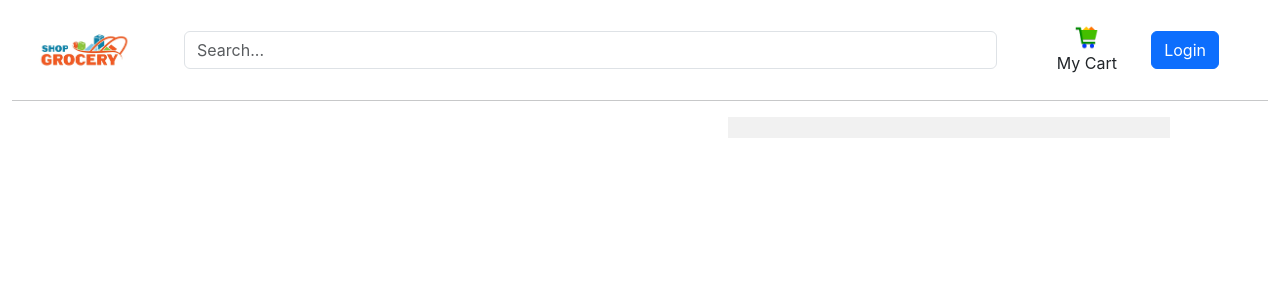
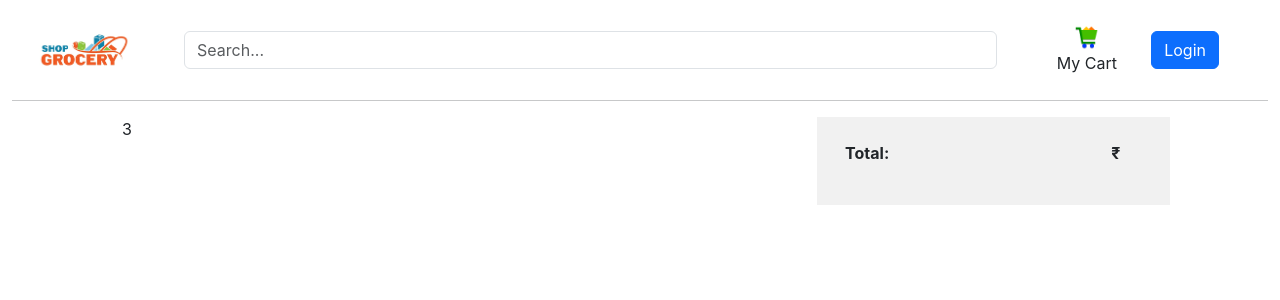
Before and after one commit to Thaanish2708/Grocery_site, a React (Create React App) app: page /placeOrder in a window 1280 px wide. Shown: the top 300 px of the page. Built offline with nearby package versions, Linux system fonts and the light colour scheme.

Commit message:
Checkout

```diff
--- a/src/Components/Cart.jsx
+++ b/src/Components/Cart.jsx
@@ -121,7 +121,7 @@ function Cart({openModal, handleAddToCart, closeModal, isModalOpen, id, setId, L
                                 fontSize: "16px",
                                 transition: "background-color 0.3s",
                                 border: "1px solid rgb(49, 134, 22)",
-                            }} onMouseEnter={onHoverIn} onMouseLeave={onHoverOut} onClick={()=>{navigate('/placeOrder')}}>Proceed to Pay</button>
+                            }} onMouseEnter={onHoverIn} onMouseLeave={onHoverOut} onClick={()=>{navigate('/placeOrder')}} disabled={cartData.cartItemsCount==0}>Proceed to Pay</button>
 
                         </div>
                         <div style={{
--- a/src/Components/CheckoutComp.jsx
+++ b/src/Components/CheckoutComp.jsx
@@ -3,7 +3,7 @@ import OrderCard from './OrderCard';
 
 function CheckoutComp(props) {
   const [fetchedProductData, setFetchedProductData] = useState([]); // Use state to store fetched product data
-
+  const [page,setPage] = useState(3)
   useEffect(() => {
     const getCartData = async () => {
       try {
@@ -40,11 +40,16 @@ function CheckoutComp(props) {
   return (
     <div className="container-fluid" style={{padding: "0px 110px"}}>
       <div className="row p-0 m-0 ">
-        <div className="col-md-7 d-none d-md-block"></div>
-        <div className="col-md-5 d-none d-md-block" style={{ backgroundColor:"#f1f1f1", paddingBottom:"2%"}}>
+        <div className="col-md-8 d-none d-md-block">
+          {page=== 1? <p> 1</p> : page===2 ? <p> 2</p>: <p>3</p>}
+        </div>
+        <div className="col-md-4 d-none d-md-block" style={{ backgroundColor:"#f1f1f1",overflowY: "auto", maxHeight: "78vh"}}>
           {fetchedProductData.map((prod, index) => {
             return <OrderCard data={prod} key={index} />;
           })}
+          <br />
+          <p class="card-text" style={{display:"flex", justifyContent:"space-between",marginLeft:"5%"}}><b>Total: </b><span style={{marginRight:"12%"}}><b>₹{props.cartData.totalValue}</b></span> </p>
+          <br />
         </div>
       </div>
     </div>
--- a/src/Components/OrderCard.jsx
+++ b/src/Components/OrderCard.jsx
@@ -4,15 +4,15 @@ function OrderCard({data}){
 console.log("d1",data);
     return(
         <>
-        <div class="card" style={{maxWidth: "100vw",borderLeft: "none", borderRight: "none", borderRadius:"1%",borderTop:"none", marginTop:"5%"}}>
+        <div class="card" style={{maxWidth: "100vw",borderLeft: "none", borderRight: "none", borderRadius:"1%",borderTop:"none", marginTop:"5%",backgroundColor:"#f1f1f1"}}>
                             <div class="row p-2">
-                                <div class="col-md-5 p-2" style={{height:"70px",width:"70px"}} >
+                                <div class="col-md-4 p-2" style={{height:"70px",width:"70px"}} >
                                     <img src={data.productData.imageUrl} class="card-img" alt="card" style={{height:"100%",borderRadius:"15%"}}/>
                                 </div>
-                                <div class="col-md-7 p-0">
-                                <div class="card-body" style={{textAlign:"left"}}>
+                                <div class="col-md-8 p-0">
+                                <div class="card-body" style={{textAlign:"left", padding:"0px"}}>
                                     <p class="card-title">{data.productData.name}</p>
-                                    <p class="card-text" style={{display:"flex",padding:"4%", justifyContent:"space-between"}} ><small class="text-muted">Quantity: {data.Qty}</small><span>₹{data.productData.price*data.Qty}</span> </p>
+                                    <p class="card-text" style={{display:"flex", justifyContent:"space-between"}} ><small class="text-muted">Quantity: {data.Qty}</small><span>₹{data.productData.price*data.Qty}</span> </p>
                                 </div>
                                 </div>
                             </div>
```
